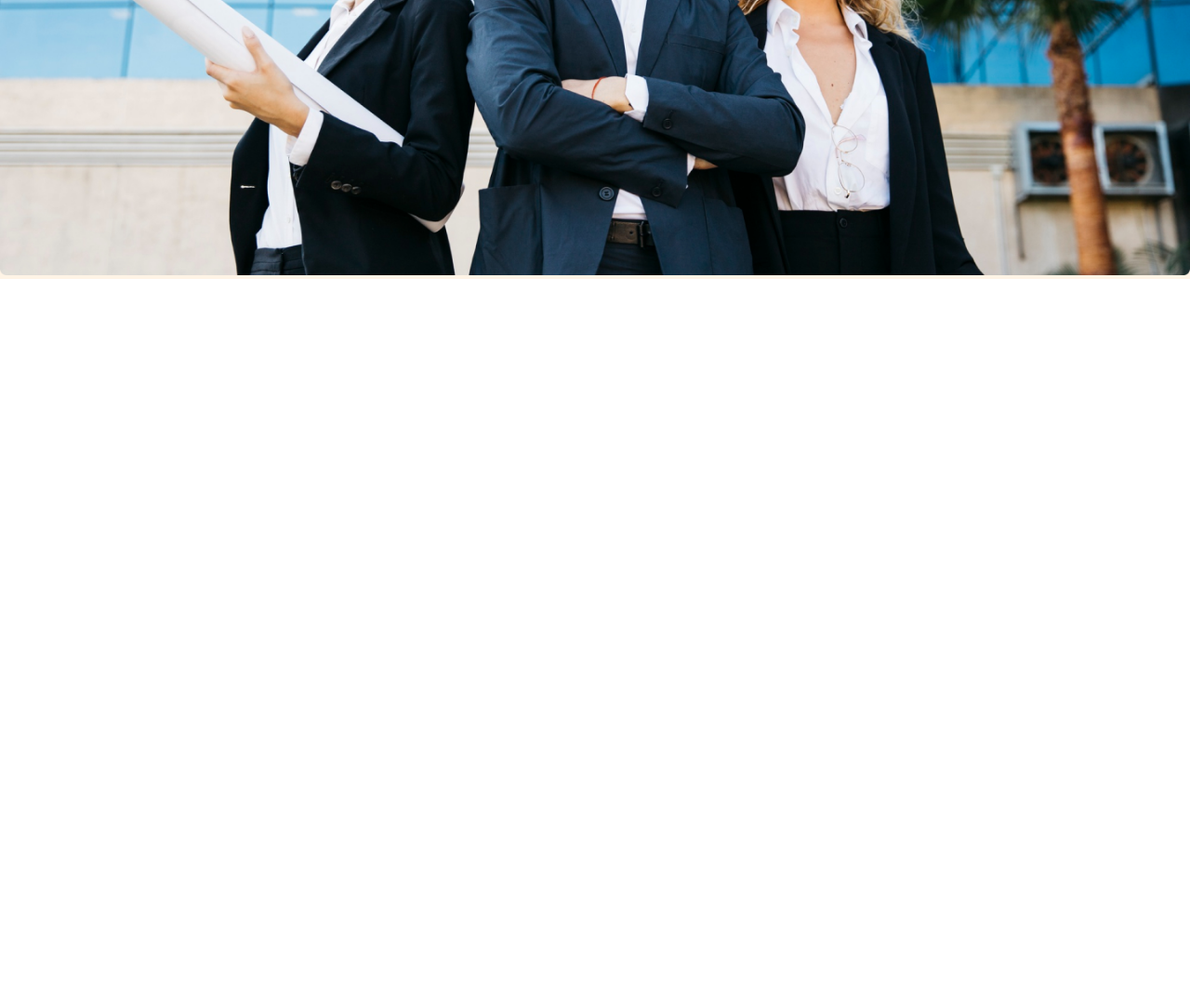
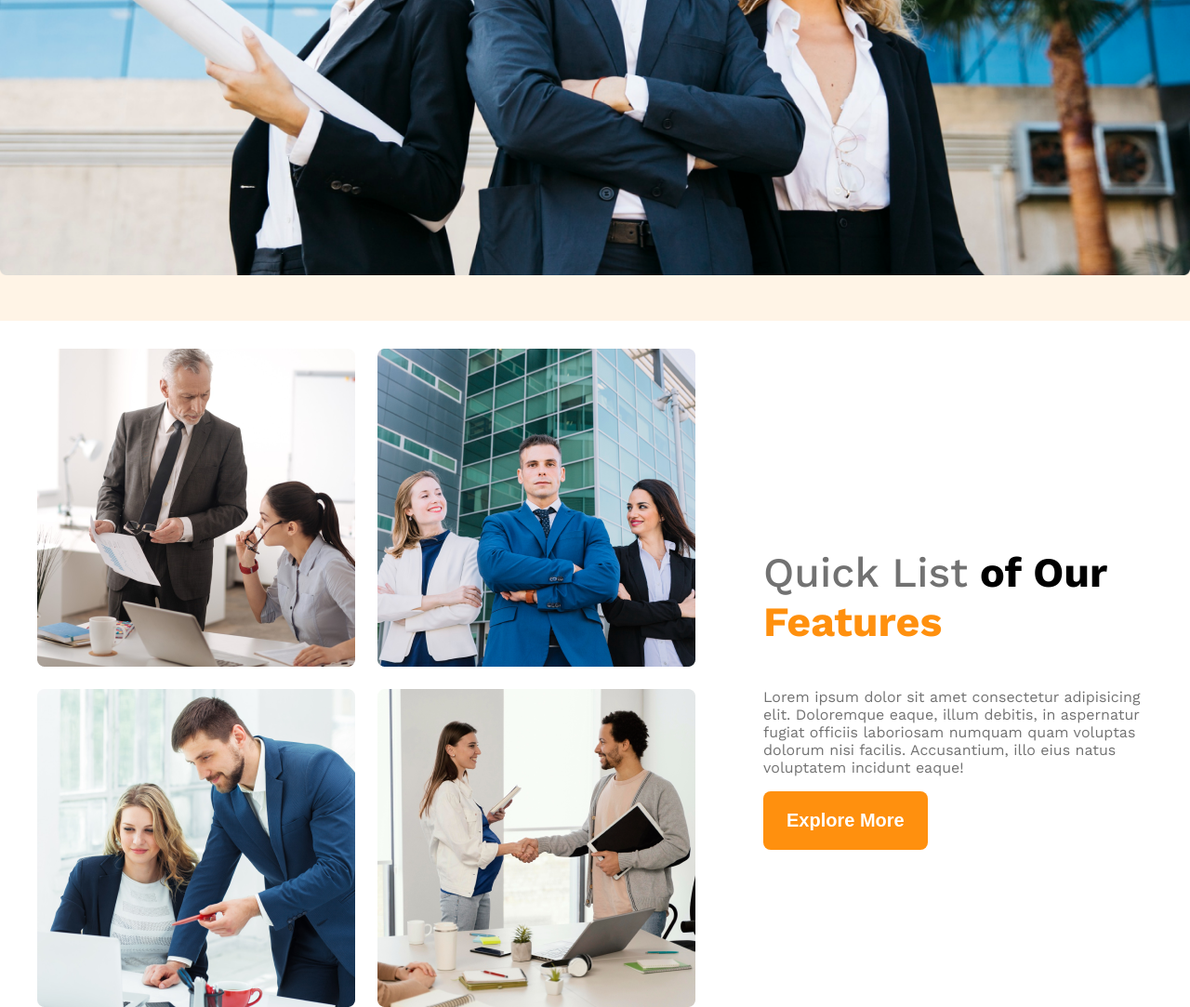
Before and after one commit to tonoyx91/g3-architects-website, a plain HTML site: page index.html in a window 1280 px wide. Shown: the part 903-1986 px from the top of the page at 93% size. Before the commit the page ends 1203 px from the top, so only its background shows below. Drawn offline with nearby package versions, Linux system fonts and the light colour scheme.

Commit message:
Teams Part Done

```diff
--- a/index.html
+++ b/index.html
@@ -9,7 +9,7 @@
 </head>
 
 <body class="work-sans-font">
-    <header class="bg-light">
+    <header class="header bg-light">
         <nav class="navbar display-flex">
             <h3 class="brand-name">G3 Archtects</h3>
             <ul class="navbar-buttons display-flex">
@@ -30,6 +30,28 @@
             <img class="banner-image" src="images/banner.png" alt="">
         </div>
     </header>
+
+    <main>
+        <section class="teams display-flex">
+            <div class="team-img-containers">
+                <img src="images/team1.png" alt="">
+                <img src="images/team2.png" alt="">
+                <img src="images/team3.png" alt="">
+                <img src="images/team4.png" alt="">
+            </div>
+            <div class="our-features">
+                <h3 class="feature-title">
+                    <span id="quick-list" class="text-light-gray">Quick List</span> of Our <span class="text-primary">Features</span>
+                </h3>
+                <p class="feature-description text-light-gray">
+                    Lorem ipsum dolor sit amet consectetur adipisicing elit. Doloremque eaque, illum debitis, in aspernatur fugiat officiis laboriosam numquam quam voluptas dolorum nisi facilis. Accusantium, illo eius natus voluptatem incidunt eaque!
+                </p>
+                <button class="btn-primary">
+                    Explore More
+                </button>
+            </div>
+        </section>
+    </main>
 </body>
 
 </html>
--- a/styles/style.css
+++ b/styles/style.css
@@ -47,6 +47,19 @@ body{
     border: none;
 }
 
+main{
+    max-width: 1440px;
+    margin: 0 auto;
+}
+
+main > section{
+    margin-top: 100px;
+}
+
+/* Header Styles */
+.header{
+    padding-bottom: 45px;
+}
 
 /* Navbar Styles */
 
@@ -78,14 +91,7 @@ body{
     margin: 0 auto;
 }
 
-@media screen and (max-width: 576px) {
-    .navbar, .navbar-buttons{
-        flex-direction: column;
-    }
-}
-
 /* Banner Styles */
-
 
 .banner-content{
     max-width: 850px;
@@ -102,3 +108,63 @@ body{
 .banner-image{
     width: 100%;
 }
+
+/* Team and Feature Related Styles */
+
+.teams{
+    align-items: center;
+    gap: 73px;
+    max-width: 1200px;
+    margin: 0 auto;
+    margin-top: 30px;
+}
+
+.team-img-containers{
+    display: grid;
+    grid-template-columns: repeat(2, 1fr);
+    gap: 24px;
+}
+
+.our-features{
+    /* max-width: 530px; */
+}
+
+.feature-title{
+    font-size: 2.8rem;
+    font-weight: 700;
+}
+
+#quick-list{
+    font-weight: 500;
+}
+
+/* Responsive Designs */
+
+@media screen and (max-width: 576px) {
+    .navbar, .navbar-buttons, .teams{
+        flex-direction: column;
+    }
+
+    .team-img-containers{
+        grid-template-columns: repeat(1, 1fr);
+    }
+
+    .our-features{
+        margin-left: 20px;
+        padding-right: 20px;
+    }
+}
+
+
+@media screen and (min-width:576px) and (max-width: 992px) {
+    .teams{
+        flex-direction: column;
+        gap: none;
+    }
+    .our-features{
+        margin-left: 50px;
+        margin-right: 50px;
+        margin-top: auto;
+        margin-top: auto;
+    }
+}
```
